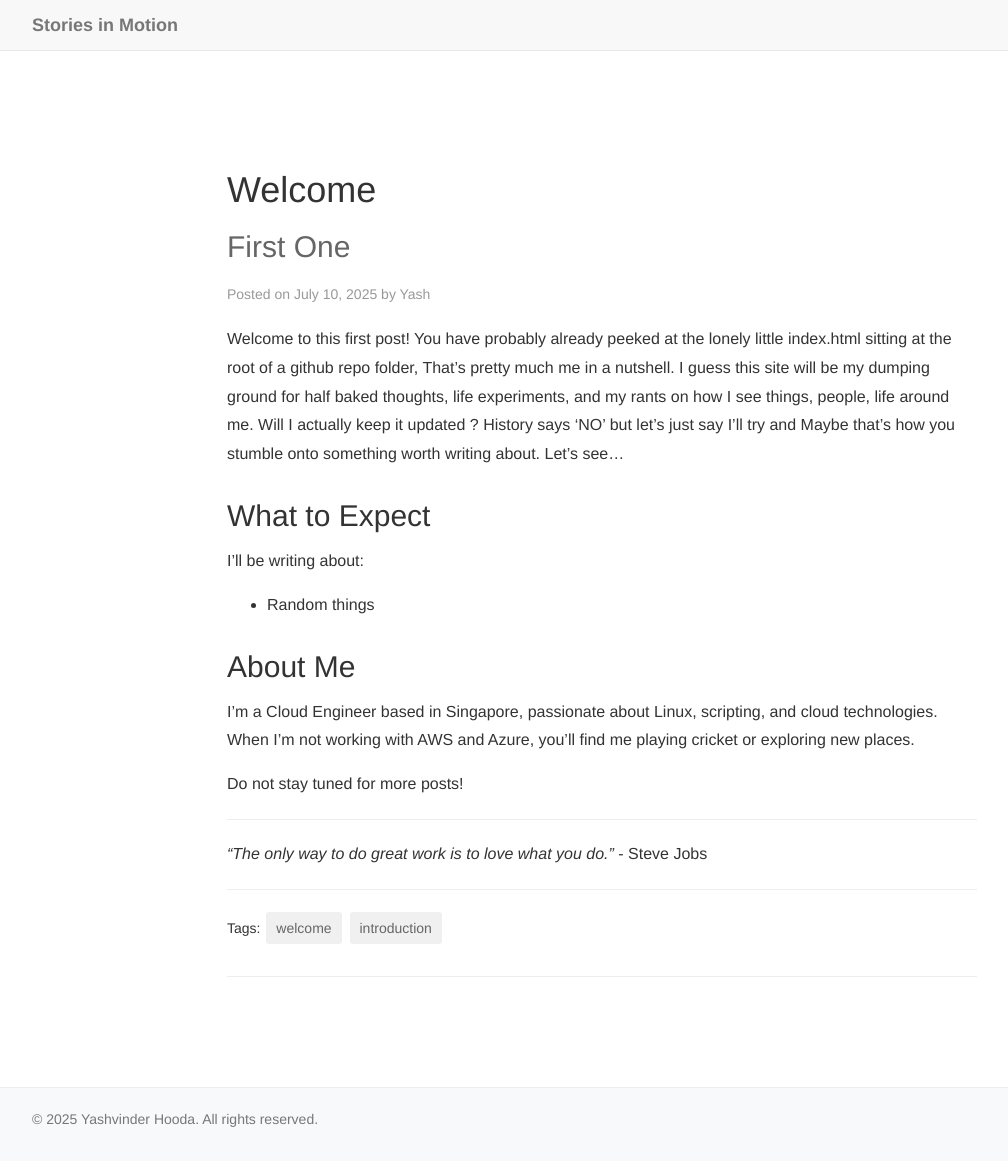
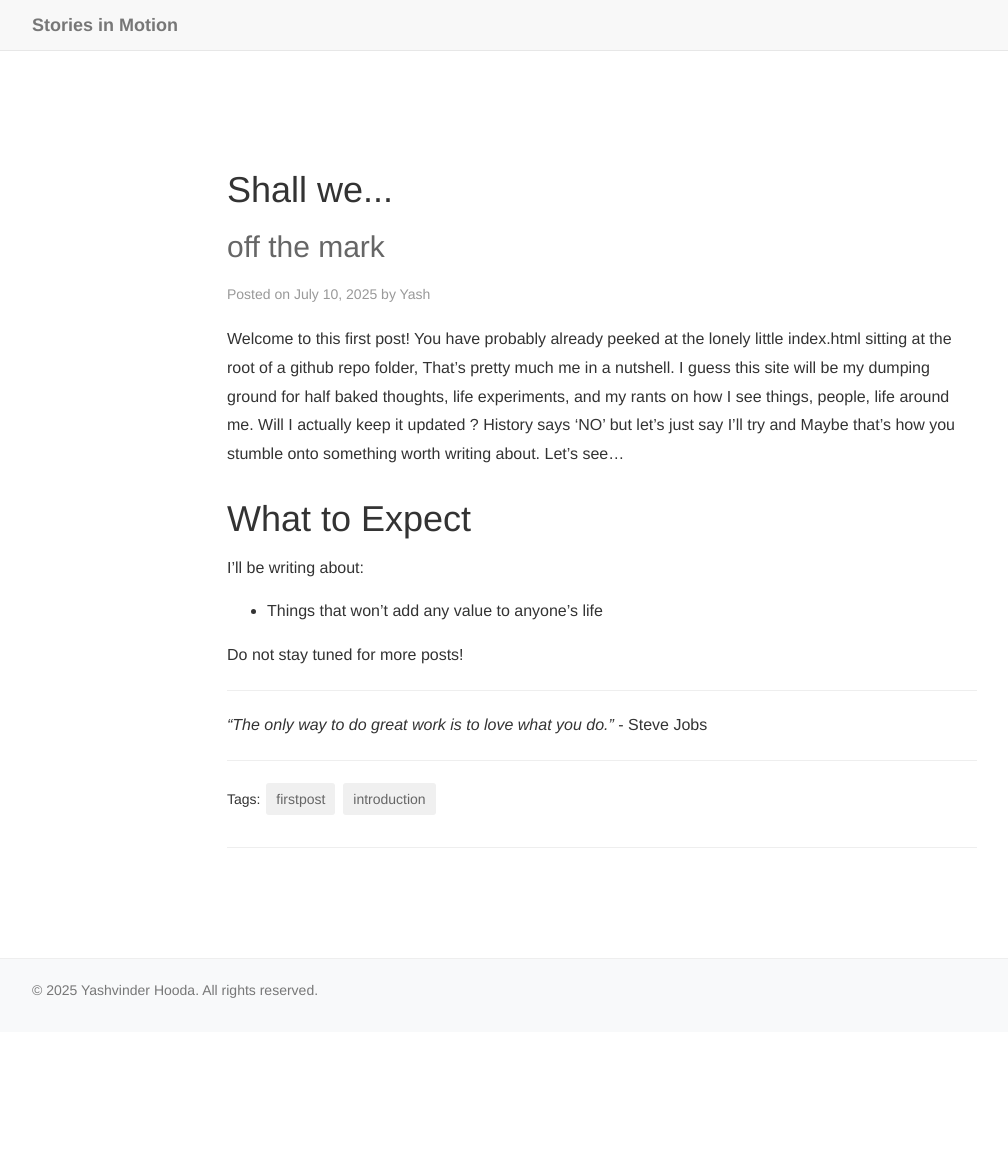
Before and after one commit to imyashvinder/imyashvinder.github.io, a Jekyll site: the page built from blog/_posts/2025-07-10-welcome-to-my-blog.md, in a window 1280 px wide and 1161 px high. Shown: the whole window, without its empty margins (38-1046 px from the left). Built offline with Jekyll 4.4.1, drawn with Linux system fonts in a browser that asks for light colours.

Commit message:
Update 2025-07-10-welcome-to-my-blog.md

```diff
--- a/blog/_posts/2025-07-10-welcome-to-my-blog.md
+++ b/blog/_posts/2025-07-10-welcome-to-my-blog.md
@@ -1,24 +1,20 @@
 ---
 layout: post
-title: "Welcome"
-subtitle: "First One"
+title: "Shall we..."
+subtitle: "off the mark"
 date: 2025-07-10
 author: Yash
-tags: [welcome, introduction]
+tags: [firstpost, introduction]
 ---
 
 Welcome to this first post!
 You have probably already peeked at the lonely little index.html sitting at the root of a github repo folder, That’s pretty much me in a nutshell. I guess this site will be my dumping ground for half baked thoughts, life experiments, and my rants on how I see things, people, life around me. Will I actually keep it updated ? History says 'NO' but let's just say I'll try and Maybe that’s how you stumble onto something worth writing about. Let’s see…
 
-## What to Expect
+# What to Expect
 
 I'll be writing about:
-- Random things
+- Things that won't add any value to anyone's life
 
-
-## About Me
-
-I'm a Cloud Engineer based in Singapore, passionate about Linux, scripting, and cloud technologies. When I'm not working with AWS and Azure, you'll find me playing cricket or exploring new places.
 
 Do not stay tuned for more posts!
 
```
